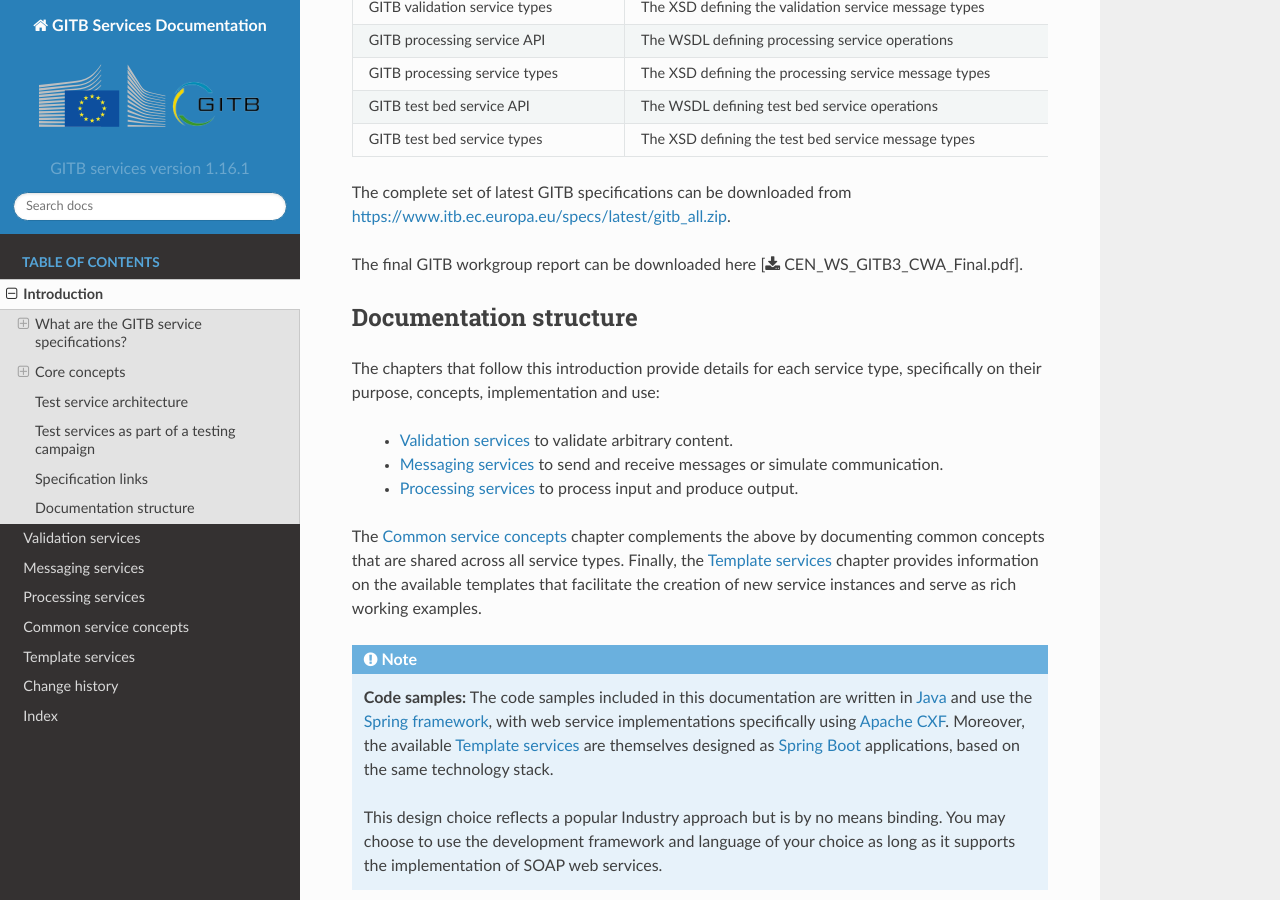
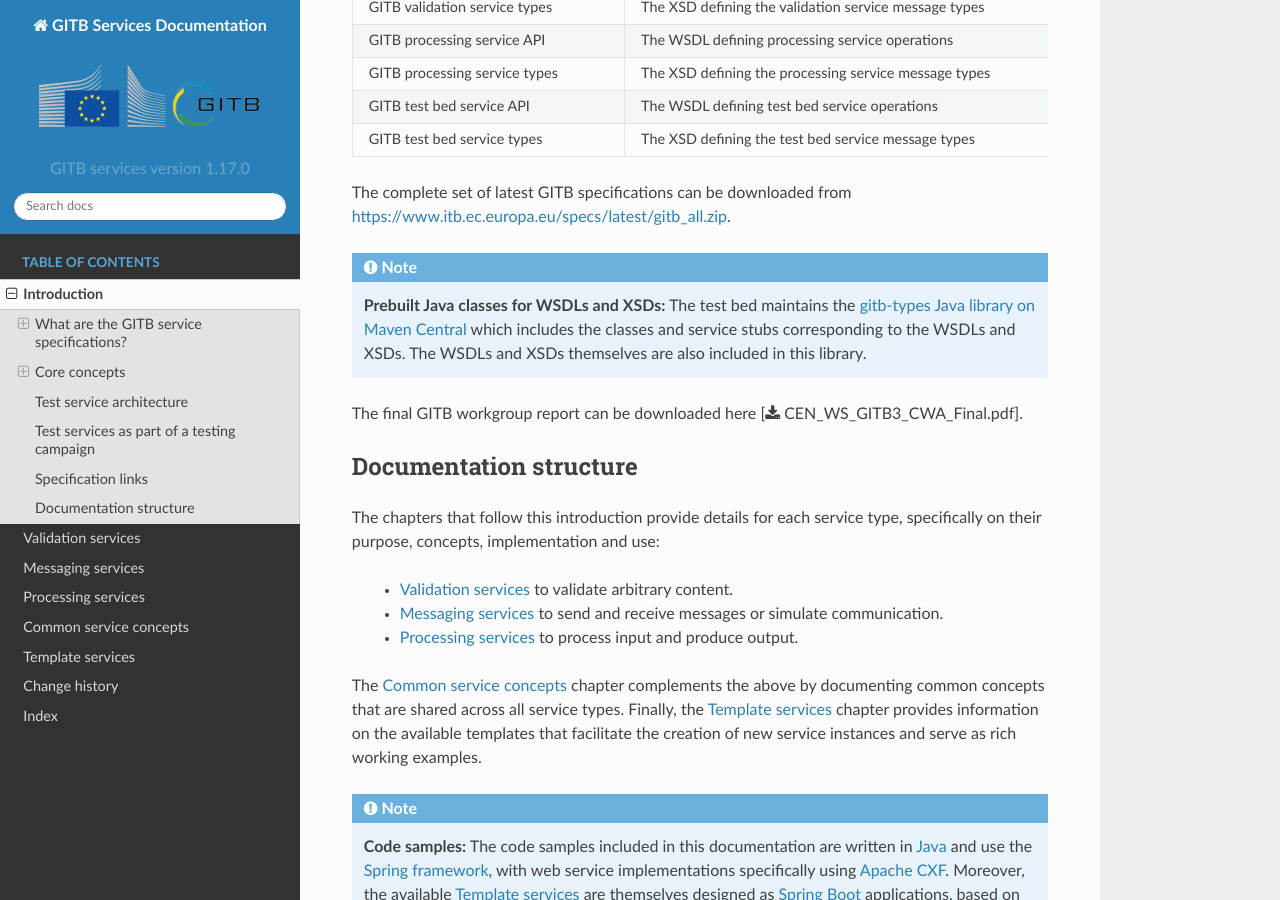
Before and after one commit to ISAITB/docs-services, a Sphinx documentation site: the page built from source/introduction/index.rst, in a window 1280 px wide and 900 px high, scrolled down 6488 px. Built offline with Sphinx 7.4.7 and the Read the Docs theme 2.0.0, drawn with Linux system fonts in a browser that asks for light colours.

Commit message:
Updates for the next release

```diff
--- a/source/changelog/index.rst
+++ b/source/changelog/index.rst
@@ -8,11 +8,11 @@
 
 .. _changelog__new:
 
-What's new in release 1.16.1
+What's new in release 1.17.0
 ----------------------------
 
 .. note::
-    **Maintenance release:** Release 1.16.1 is a global maintenance release that did not change the GITB TDL. The latest features presented
+    **Maintenance release:** Release 1.17.0 is a global maintenance release that did not change the GITB TDL. The latest features presented
     in this section correspond to the latest release that did introduce changes, i.e. release 1.16.0.
 
 The table that follows summarises the notable changes in the latest documentation release that matches the latest GITB services
--- a/source/conf.py
+++ b/source/conf.py
@@ -24,9 +24,9 @@
 author = 'European Commission, DIGIT'
 
 # The short X.Y version
-version = 'GITB services version 1.16.1'
+version = 'GITB services version 1.17.0'
 # The full version, including alpha/beta/rc tags
-release = 'GITB services version 1.16.1'
+release = 'GITB services version 1.17.0'
 
 html_show_sourcelink = False
 html_show_sphinx = False
--- a/source/introduction/index.rst
+++ b/source/introduction/index.rst
@@ -273,6 +273,11 @@
 
 The complete set of latest GITB specifications can be downloaded from https://www.itb.ec.europa.eu/specs/latest/gitb_all.zip.
 
+.. note::
+  **Prebuilt Java classes for WSDLs and XSDs:** The test bed maintains the `gitb-types Java library on Maven Central <https://search.maven.org/artifact/eu.europa.ec.itb/gitb-types>`_
+  which includes the classes and service stubs corresponding to the WSDLs and XSDs. The WSDLs and XSDs themselves are also included in this library.
+
+
 The final GITB workgroup report can be downloaded here [:download:`CEN_WS_GITB3_CWA_Final.pdf`].
 
 .. _introduction__documentation_structure:
--- a/source/messaging/index.rst
+++ b/source/messaging/index.rst
@@ -122,6 +122,9 @@
 
 Service operations
 ------------------
+
+.. note::
+    **Service WSDLs and XSDs:** The WSDL and XSD for messaging services are listed in the :ref:`specification reference section<introduction__specification_links>`.
 
 The following figure illustrates the operations that a messaging service needs to implement and their use by the test bed. In addition, the call-back operations
 that the messaging service calls on the test bed are also presented.
--- a/source/processing/index.rst
+++ b/source/processing/index.rst
@@ -63,6 +63,9 @@
 
 Service operations
 ------------------
+
+.. note::
+    **Service WSDLs and XSDs:** The WSDL and XSD for processing services are listed in the :ref:`specification reference section<introduction__specification_links>`.
 
 The following figure illustrates the operations that a processing service needs to implement and their use by the test bed.
 
--- a/source/validation/index.rst
+++ b/source/validation/index.rst
@@ -38,6 +38,9 @@
 
 Service operations
 ------------------
+
+.. note::
+    **Service WSDLs and XSDs:** The WSDL and XSD for validation services are listed in the :ref:`specification reference section<introduction__specification_links>`.
 
 The following figure illustrates the operations that a validation service needs to implement and their use by the test bed.
 
```
Also changed, not shown: other parts of source/changelog/index.rst (+1 -0 lines).
